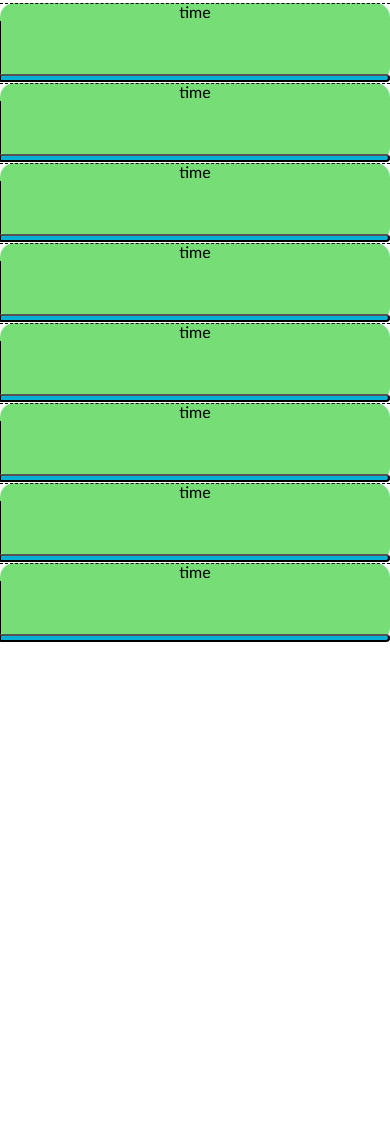
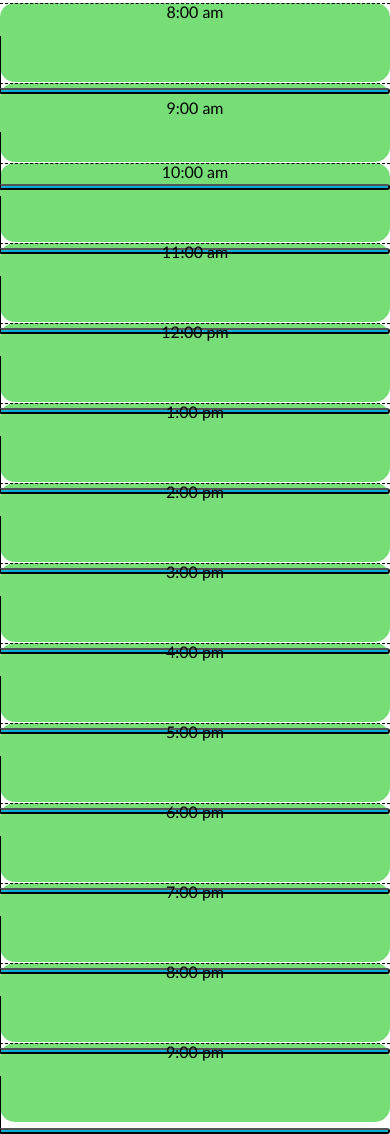
Before and after one commit to anishamcdowell/Daily-Scheduler, a plain HTML site: page Develop/index.html in a window 390 px wide. Shown: the part 377-1511 px from the top of the page. Before the commit the page ends 1019 px from the top, so only its background shows below. Drawn offline with nearby package versions, Linux system fonts and the light colour scheme.

Commit message:
Capture user input when user clicks save and retrieve local storage to display on load

```diff
--- a/Develop/index.html
+++ b/Develop/index.html
@@ -4,10 +4,6 @@
     <meta charset="UTF-8" />
     <meta name="viewport" content="width=device-width, initial-scale=1.0" />
     <meta http-equiv="X-UA-Compatible" content="ie=edge" />
-    <link
-      rel="stylesheet"
-      href="//code.jquery.com/ui/1.12.1/themes/base/jquery-ui.css"
-    />
     <link rel="stylesheet" href="style.css" />
 
     <link
@@ -39,88 +35,89 @@
 
     <div class="container">
       <!-- Timeblocks go here -->
-      <div id="hour-9" class="row time-block">
-        <div class="col-md-1 hour">time</div>
-        <textarea class="col-md-10 textarea">
-
-        </textarea>
-
+      <div id="8" class="row time-block">
+        <div class="col-md-1 hour"><p>8:00 am</p></div>
+        <textarea class="col-md-10 textarea"></textarea>
         <button class="col-md-1 saveBtn"></button>
-
       </div>
 
-      <div id="hour-9" class="row time-block">
-        <div class="col-md-1 hour">time</div>
-        <textarea class="col-md-10 textarea">
-
-        </textarea>
-
+      <div id="9" class="row time-block">
+        <div class="col-md-1 hour"> <p>9:00 am</p></div>
+        <textarea class="col-md-10 textarea"></textarea>
         <button class="col-md-1 saveBtn"></button>
-
       </div>
 
-      <div id="hour-9" class="row time-block">
-        <div class="col-md-1 hour">time</div>
-        <textarea class="col-md-10 textarea">
-
-        </textarea>
-
+      <div id="10" class="row time-block">
+        <div class="col-md-1 hour"><p>10:00 am</p></div>
+        <textarea class="col-md-10 textarea"></textarea>
         <button class="col-md-1 saveBtn"></button>
-
       </div>
 
-      <div id="hour-9" class="row time-block">
-        <div class="col-md-1 hour">time</div>
-        <textarea class="col-md-10 textarea">
-
-        </textarea>
-
+      <div id="11" class="row time-block">
+        <div class="col-md-1 hour"><p>11:00 am</p></div>
+        <textarea class="col-md-10 textarea"></textarea>
         <button class="col-md-1 saveBtn"></button>
-
       </div>
 
-      <div id="hour-9" class="row time-block">
-        <div class="col-md-1 hour">time</div>
-        <textarea class="col-md-10 textarea">
-
-        </textarea>
-
+      <div id="12" class="row time-block">
+        <div class="col-md-1 hour"><p>12:00 pm</p></div>
+        <textarea class="col-md-10 textarea"></textarea>
         <button class="col-md-1 saveBtn"></button>
-
       </div>
 
-      <div id="hour-9" class="row time-block">
-        <div class="col-md-1 hour">time</div>
-        <textarea class="col-md-10 textarea">
-
-        </textarea>
-
+      <div id="13" class="row time-block">
+        <div class="col-md-1 hour"><p>1:00 pm</p></div>
+        <textarea class="col-md-10 textarea"></textarea>
         <button class="col-md-1 saveBtn"></button>
-
       </div>
 
-      <div id="hour-9" class="row time-block">
-        <div class="col-md-1 hour">time</div>
-        <textarea class="col-md-10 textarea">
-
-        </textarea>
-
+      <div id="14" class="row time-block">
+        <div class="col-md-1 hour"><p>2:00 pm</p></div>
+        <textarea class="col-md-10 textarea"></textarea>
         <button class="col-md-1 saveBtn"></button>
-
       </div>
 
-      <div id="hour-9" class="row time-block">
-        <div class="col-md-1 hour">time</div>
-        <textarea class="col-md-10 textarea">
-
-        </textarea>
-
+      <div id="15" class="row time-block">
+        <div class="col-md-1 hour"><p>3:00 pm</p></div>
+        <textarea class="col-md-10 textarea"></textarea>
         <button class="col-md-1 saveBtn"></button>
-
       </div>
 
+      <div id="16" class="row time-block">
+        <div class="col-md-1 hour"><p>4:00 pm</p></div>
+        <textarea class="col-md-10 textarea"></textarea>
+        <button class="col-md-1 saveBtn"></button>
+      </div>
 
+      <div id="17" class="row time-block">
+        <div class="col-md-1 hour"><p>5:00 pm</p></div>
+        <textarea class="col-md-10 textarea"></textarea>
+        <button class="col-md-1 saveBtn"></button>
+      </div>
 
+      <div id="18" class="row time-block">
+        <div class="col-md-1 hour"><p>6:00 pm</p></div>
+        <textarea class="col-md-10 textarea"></textarea>
+        <button class="col-md-1 saveBtn"></button>
+      </div>
+
+      <div id="19" class="row time-block">
+        <div class="col-md-1 hour"><p>7:00 pm</p></div>
+        <textarea class="col-md-10 textarea"></textarea>
+        <button class="col-md-1 saveBtn"></button>
+      </div>
+
+      <div id="20" class="row time-block">
+        <div class="col-md-1 hour"><p>8:00 pm</p></div>
+        <textarea class="col-md-10 textarea"></textarea>
+        <button class="col-md-1 saveBtn"></button>
+      </div>
+
+      <div id="21" class="row time-block">
+        <div class="col-md-1 hour"><p>9:00 pm</p></div>
+        <textarea class="col-md-10 textarea"></textarea>
+        <button class="col-md-1 saveBtn"></button>
+      </div>
     </div>
     <script
       src="https://cdnjs.cloudflare.com/ajax/libs/jquery/3.5.1/jquery.min.js"
--- a/Develop/script.js
+++ b/Develop/script.js
@@ -1,50 +1,48 @@
-// localStorage.getItem(userInput);
-
 //Display current day in header
 var currentDayEL =  $("#currentDay");
 var currentDay = moment().format("dddd, MMM Do, YYYY");
 currentDayEL.text(currentDay);
 
-//Timeblocks for standard business hours
+//Timeblocks color coded by present, past, and future time
 function getTime () {
   var currentHour = moment().hour();
     console.log(currentHour);
     $(".time-block").each(function() {
-    var elementHour = $(this).attr("id").split("-")[1];
+    var elementHour = $(this).attr("id")
     if (elementHour < currentHour) {
       $(this).addClass("past")
-    } else if ( elementHour === currentHour) {
-      $(this).addClass("present")
+    } else if (elementHour > currentHour) {
+      $(this).addClass("future")
     } else {
-      $(this).addClass("future");
+      $(this).addClass("present");
     }
   })
 
 }
 
-getTime()
+getTime();
 
+//Capture user input from any textarea and save to local storage
+var saveBtnEl = $(".saveBtn");
 
-//Caputure user input from any textarea and save to local storage
-function captureInput() {
-  $(".textarea").each(function() {
-    $(".saveBtn").on("click", function() {
-      var userInput = $(".textarea").val();
-      localStorage.setItem("userInput", userInput);
-      console.log(userInput);
-      })
-    })
+saveBtnEl.on("click", function() {
+  var time = $(this).parent().attr("id");
+  var value = $(this).siblings(".textarea").val();
+  localStorage.setItem(time, value);
+  });
+
+//for loops with i value = 8. use localStorage.getItem[i]
+// select time block via id of i
+// .children to get the textarea
+// textarea.value(localStorage.getItem(i))
+
+//Display events in local storage
+function displayEvents() {
+  for (var i = 8; i < 8 && i <= 21; i++) {
+    document.getElementById().children(".textarea");
   };
+  $(".textarea").val(localStorage.getItem(i));
+  return;
+};
 
-captureInput();
-
-//Click save button for individual time blocks
-var x = {
-  name: 2,
-}
-
-
-//Text for events saved to local storage
-
-
-//Refresh page and saved events persist
+displayEvents();
```
